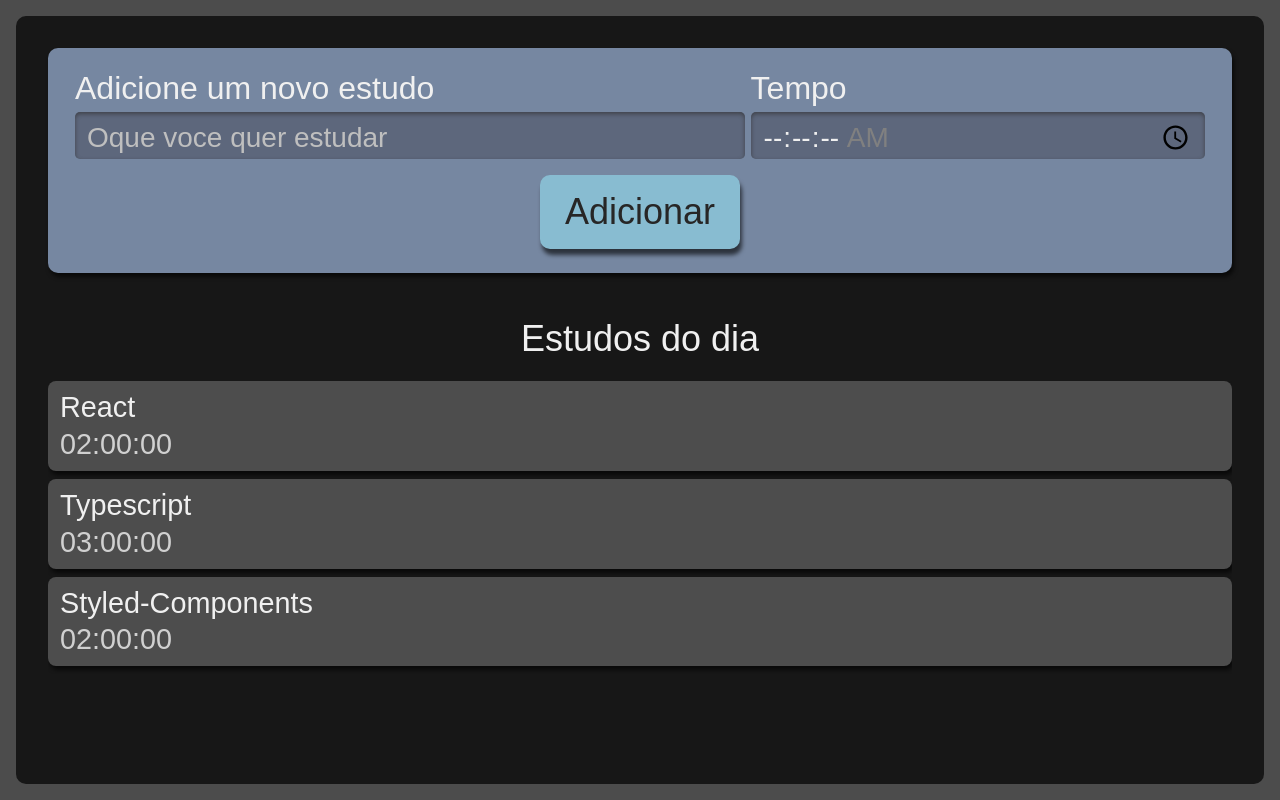
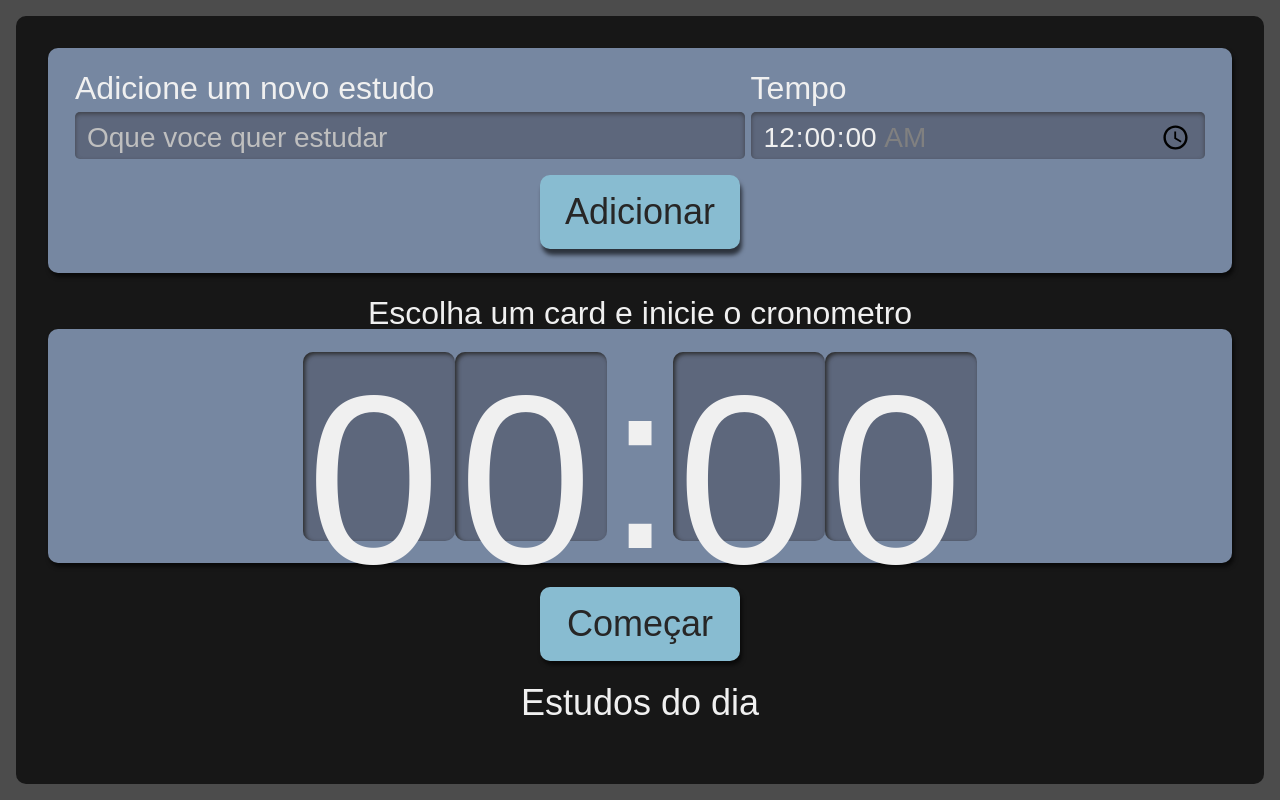
Before and after one commit to Guilherme-so/gui-schedule-studies, a React (Create React App) app: page / in a window 1280 px wide. Built offline with nearby package versions, Linux system fonts and the light colour scheme.

Commit message:
adding tarefa to lista

```diff
--- a/src/components/Botao/index.tsx
+++ b/src/components/Botao/index.tsx
@@ -3,11 +3,12 @@
 
 type botaoTypes = {
     children: React.ReactNode;
+    type?: "button" | "submit" | "reset" | undefined
 }
 
-function Botao({children}: botaoTypes) {
+function Botao({children, type}: botaoTypes) {
         return (
-            <button className="botao">{children}</button>
+            <button type={type} className="botao">{children}</button>
         )
 }
 
--- /dev/null
+++ b/src/components/Cronometro/Relogio/index.tsx
@@ -0,0 +1,12 @@
+import "./style.scss"
+export default function Relogio() {
+    return(
+        <>
+        <span className='relogioNumero'>0</span>
+        <span className='relogioNumero'>0</span>
+        <span className="relogioDivisao">:</span>
+        <span className='relogioNumero'>0</span>
+        <span className='relogioNumero'>0</span>
+        </>
+    )
+}
--- /dev/null
+++ b/src/components/Cronometro/Relogio/style.scss
@@ -0,0 +1,21 @@
+.relogioNumero {
+    background-color: #5D677C;
+    box-shadow: 2px 2px 4px #2B2B2B inset;
+    height: 3.6rem;
+    width: 3rem;
+    padding: 8px 4px;
+    border-radius: 10px;
+
+    @media screen and (min-width:1280px) {
+      height: 10.8rem;
+      width: 9rem;
+    }
+  }
+
+  .relogioDivisao {
+    height: 4.2rem;
+
+    @media screen and (min-width:1280px) {
+      height: 12.6rem;
+    }
+  }
--- /dev/null
+++ b/src/components/Cronometro/index.tsx
@@ -0,0 +1,16 @@
+import Botao from "../Botao";
+import Relogio from "./Relogio";
+import "./style.scss"
+
+export default function Cronometro() {
+
+    return (
+        <div className="cronometro">
+            <p className="titulo">Escolha um card e inicie o cronometro</p>
+            <div className="relogioWrapper">
+                <Relogio/>
+            </div>
+            <Botao>Começar</Botao>
+        </div>
+    )
+}
--- /dev/null
+++ b/src/components/Cronometro/style.scss
@@ -0,0 +1,59 @@
+.cronometro {
+    display: flex;
+    flex-direction: column;
+    align-items: center;
+    grid-area: cronometro;
+
+    .relogioWrapper {
+      align-items: center;
+      background-color: #7687A1;
+      border-radius: 10px;
+      box-shadow: 2px 4px 4px #0000009F;
+      box-sizing: border-box;
+      display: flex;
+      font-size: 5rem;
+      justify-content: center;
+      margin-bottom: 24px;
+      padding: 16px 12px;
+      width: 100%;
+    }
+
+    .titulo {
+      font-size: 2rem;
+    }
+
+    button {
+      background-color: #88bcd1;
+      border-radius: 10px;
+      box-shadow: 2px 4px 4px #0000009F;
+      color: #272626;
+      cursor: pointer;
+      font-size: 1.25rem;
+      padding: 16px;
+      width: 150px;
+
+      &:active {
+        background-color: #7CA6B7;
+        box-shadow: 2px 2px 4px #0000009F inset;
+        cursor: auto;
+      }
+    }
+
+    @media screen and (min-width:1280px) {
+
+      .relogioWrapper{
+        font-size: 15rem;
+      }
+
+      p {
+        font-size: 2rem;
+      }
+
+      button {
+        grid-column-start: span 2;
+        justify-self: center;
+        width: 200px;
+        font-size: 2.25rem;
+      }
+    }
+  }
--- a/src/components/Formulario/index.tsx
+++ b/src/components/Formulario/index.tsx
@@ -1,24 +1,50 @@
-import React from "react"
+import React, { useState } from "react"
 import Botao from "../Botao"
 import "./style.scss"
 
-class Formulario extends React.Component {
-    render(): React.ReactNode {
+import {Tarefa} from "../../types/tarefa"
+
+const Formulario = ({setTarefas}:{setTarefas: React.Dispatch<React.SetStateAction<Tarefa[]>>})=> {
+    const [tarefa, setTarefa] = useState("")
+    const [tempo, setTempo] = useState("00:00")
+
+    console.log(tarefa, tempo)
+
+    const handleSubmit = (e: React.FormEvent) => {
+        e.preventDefault()
+        setTarefas((antigaTarefa) => [...antigaTarefa, {tarefa: tarefa, tempo: tempo}])
+    }
 
     return (
-            <form className="novaTarefa">
+    <form className="novaTarefa" onSubmit={handleSubmit}>
         <div className="inputContainer">
         <label htmlFor="tarefa">Adicione um novo estudo</label>
-                    <input type="text" id="tarefa" name="tarefa" placeholder="Oque voce quer estudar" required/>
+        <input
+        type="text"
+        id="tarefa"
+        name="tarefa"
+        value={tarefa}
+        onChange={event => setTarefa(event.target.value)}
+        placeholder="Oque voce quer estudar"
+        required/>
+
         </div>
         <div className="inputContainer">
             <label htmlFor="tempo">Tempo</label>
-                <input type="time" id="tempo" name="tempo" step='1' min="00:00:00" max='01:30:00' required/>
+            <input
+            type="time"
+            id="tempo"
+            name="tempo"
+            step='1'
+            value={tempo}
+            onChange={event => setTempo(event.target.value)}
+            min="00:00:00"
+            max='10:00:00'
+            required/>
             </div>
-                <Botao>Adicionar</Botao>
+            <Botao type="submit">Adicionar</Botao>
             </form>
         )
     }
-}
 
 export default Formulario
--- a/src/components/Lista/index.tsx
+++ b/src/components/Lista/index.tsx
@@ -1,30 +1,15 @@
-import React from 'react'
+import { Tarefa } from '../../types/tarefa'
 import Item from './item'
 import "./style.scss"
 
-const tarefas = [
-    {
-        tarefa: "React",
-        tempo: "02:00:00"
-    },
-    {
-        tarefa: "Typescript",
-        tempo: "03:00:00"
-    },
-    {
-        tarefa: "Styled-Components",
-        tempo: "02:00:00"
-    }
-]
 
-
-function Lista() {
+function Lista({tarefas}:{tarefas: Tarefa[]}) {
 
   return (
     <aside className='listaTarefas'>
         <h2>Estudos do dia</h2>
         <ul>
-            {tarefas.map((item, index) => (
+            {tarefas?.map((item, index) => (
                 <Item  {...item}   key={index}/>
             ))}
         </ul>
--- a/src/pages/App.tsx
+++ b/src/pages/App.tsx
@@ -1,13 +1,18 @@
-import React from 'react';
+import React, { useState } from 'react';
+import Cronometro from '../components/Cronometro';
 import Formulario from '../components/Formulario';
 import Lista from '../components/Lista';
 import  "../styles/style.scss";
+import { Tarefa } from '../types/tarefa';
 
 function App() {
+  const [tarefas, setTarefas] = useState<Tarefa[]>([])
+
   return (
     <div className='AppStyle'>
-      <Formulario />
-      <Lista />
+      <Formulario setTarefas={setTarefas}/>
+      <Lista tarefas={tarefas}/>
+      <Cronometro />
     </div>
   );
 }
--- /dev/null
+++ b/src/types/tarefa.ts
@@ -0,0 +1,4 @@
+export interface Tarefa {
+    tarefa: string,
+    tempo: string
+}
```
Lines whose indentation alone changed are shown as unchanged.
